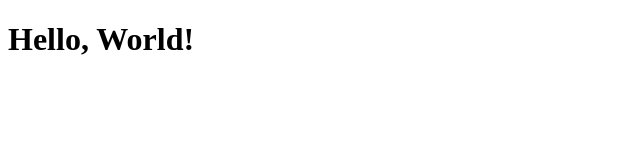
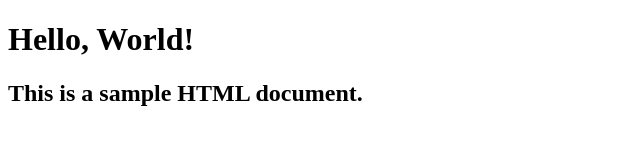
Before and after one commit to nguyenthehieu/test, a plain HTML site: page index.html in a window 1280 px wide. Shown: the whole page, without its empty margins (0-640 px from the left). Drawn offline with Linux system fonts and the light colour scheme.

Commit message:
create develop

```diff
--- a/index.html
+++ b/index.html
@@ -7,5 +7,6 @@
 </head>
 <body>
     <h1>Hello, World!</h1>
+    <h2>This is a sample HTML document.</h2>
 </body>
 </html>
```
